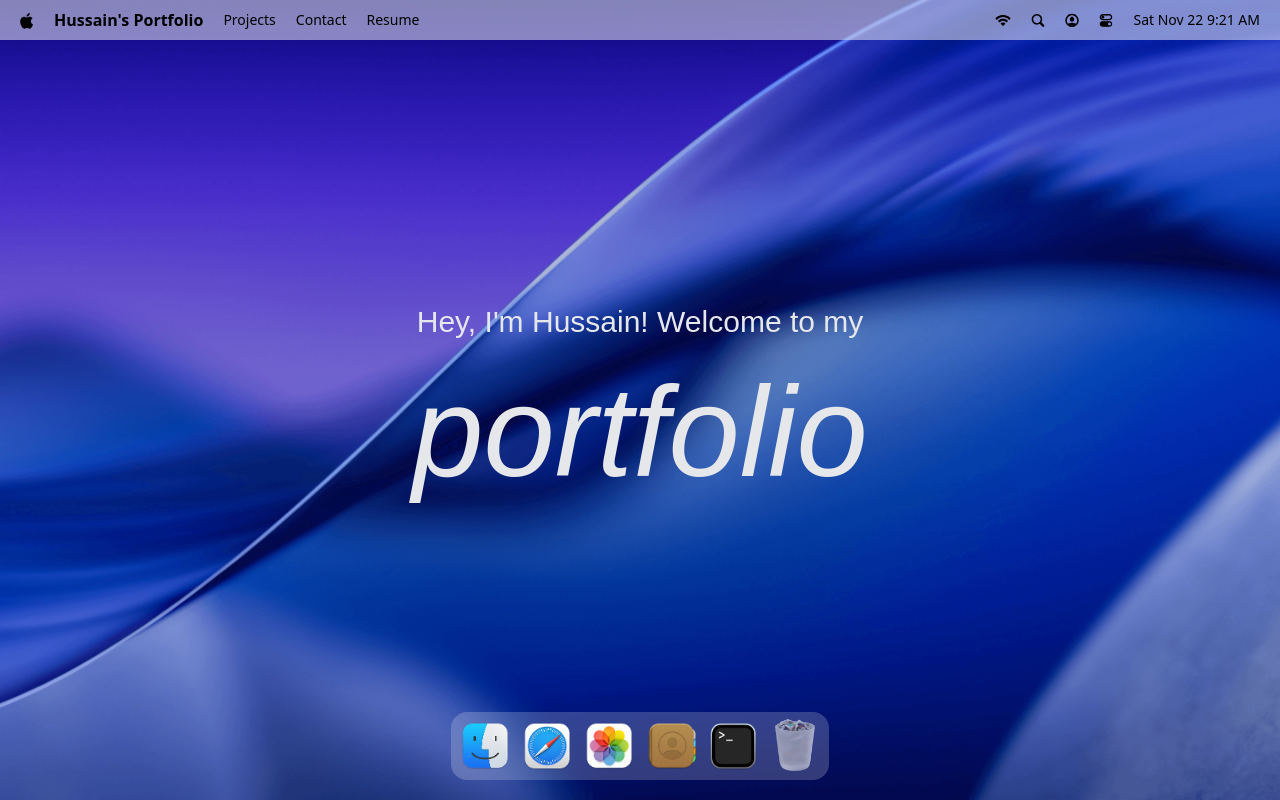
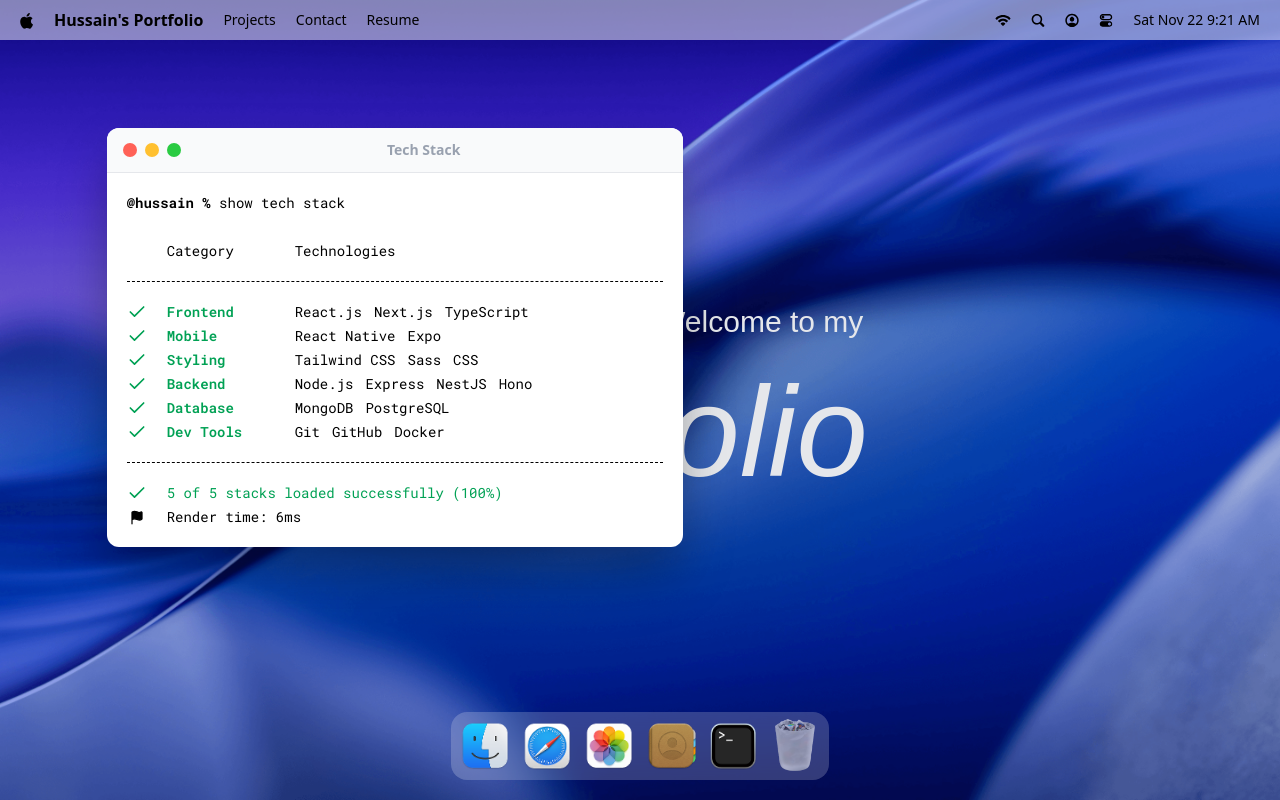
Before and after one commit to hussain-ahmed2/macos-portfolio, a React (Vite) app: page / in a window 1280 px wide. Both pictures are taken after a click on the button 733 px from the left and 746 px from the top of the page. Built offline with nearby package versions, Linux system fonts and the light colour scheme; a web font is replaced by a local one.

Commit message:
Add WindowControls component and implement WindowWrapper for draggable windows

```diff
--- a/src/App.tsx
+++ b/src/App.tsx
@@ -1,4 +1,10 @@
+import gsap from "gsap";
+import { Draggable } from "gsap/Draggable";
+
 import { Navbar, Welcome, Dock } from "@/components";
+import { Terminal } from "@/windows";
+
+gsap.registerPlugin(Draggable);
 
 const App = () => {
 	return (
@@ -6,6 +12,8 @@
 			<Navbar />
 			<Welcome />
 			<Dock />
+
+			<Terminal />
 		</main>
 	);
 };
--- /dev/null
+++ b/src/components/WindowControls.tsx
@@ -0,0 +1,19 @@
+import type { WindowKey } from "@/constants";
+import useWindowStore from "@/store/window";
+
+type Props = {
+	target: WindowKey;
+};
+
+const WindowControls = ({ target }: Props) => {
+	const { closeWindow } = useWindowStore();
+
+	return (
+		<div id="window-controls">
+			<div className="close" onClick={() => closeWindow(target)} />
+			<div className="minimize" />
+			<div className="maximize" />
+		</div>
+	);
+};
+export default WindowControls;
--- a/src/components/index.ts
+++ b/src/components/index.ts
@@ -1,5 +1,6 @@
 import Navbar from "./Navbar";
 import Welcome from "./Welcome";
 import Dock from "./Dock";
+import WindowControls from "./WindowControls";
 
-export { Navbar, Welcome, Dock };
+export { Navbar, Welcome, Dock, WindowControls };
--- /dev/null
+++ b/src/hoc/WindowWrapper.tsx
@@ -0,0 +1,58 @@
+import type { WindowKey } from "@/constants";
+import useWindowStore from "@/store/window";
+import { useGSAP } from "@gsap/react";
+import gsap from "gsap";
+import { Draggable } from "gsap/Draggable";
+import { useLayoutEffect, useRef } from "react";
+
+type Props = Record<string, unknown>;
+
+const WindowWrapper = (Component: React.FC, windowKey: WindowKey) => {
+	const Wrapped = (props: Props) => {
+		const { windows, focusWindow } = useWindowStore();
+		const { zIndex, isOpen } = windows[windowKey];
+		const ref = useRef<HTMLElement>(null);
+
+		useGSAP(() => {
+			const el = ref.current;
+			if (!el || !isOpen) return () => {};
+
+			el.style.display = "block";
+
+			gsap.fromTo(
+				el,
+				{ scale: 0.8, opacity: 0, y: 40 },
+				{ scale: 1, opacity: 1, y: 0, duration: 0.3, ease: "power3.out" }
+			);
+		}, [isOpen]);
+
+		useGSAP(() => {
+			const el = ref.current;
+			if (!el) return;
+
+			const [instance] = Draggable.create(el, { onPress: () => focusWindow(windowKey) });
+
+			return () => {
+				instance.kill();
+			};
+		}, []);
+
+		useLayoutEffect(() => {
+			const el = ref.current;
+			if (!el) return;
+
+			el.style.display = isOpen ? "block" : "none";
+		}, [isOpen]);
+
+		return (
+			<section id={windowKey} ref={ref} style={{ zIndex }} className="absolute">
+				<Component {...props} />
+			</section>
+		);
+	};
+
+	Wrapped.displayName = `WindowWrapper(${Component.displayName || Component.name || "Component"})`;
+
+	return Wrapped;
+};
+export default WindowWrapper;
--- /dev/null
+++ b/src/windows/Terminal.tsx
@@ -0,0 +1,58 @@
+import { WindowControls } from "@/components";
+import { techStack } from "@/constants";
+import WindowWrapper from "@/hoc/WindowWrapper";
+import { Check, Flag } from "lucide-react";
+
+const Terminal = () => {
+	return (
+		<>
+			<div id="window-header">
+				<WindowControls target="terminal" />
+				<h2>Tech Stack</h2>
+			</div>
+
+			<div className="techstack">
+				<p>
+					<span className="font-bold">@hussain % </span>
+					show tech stack
+				</p>
+
+				<div className="label">
+					<p className="w-32">Category</p>
+					<p>Technologies</p>
+				</div>
+
+				<ul className="content">
+					{techStack.map(({ category, items }) => (
+						<li key={category} className="flex items-center">
+							<Check className="check" size={20} />
+							<h3>{category}</h3>
+							<ul>
+								{items.map((item, i) => (
+									<li key={item}>
+										{item} {i > items.length ? "," : ""}
+									</li>
+								))}
+							</ul>
+						</li>
+					))}
+				</ul>
+
+				<div className="footnote">
+					<p>
+						<Check size={20} /> 5 of 5 stacks loaded successfully (100%)
+					</p>
+
+					<p className="text-black">
+						<Flag size={15} fill="black" />
+						Render time: 6ms
+					</p>
+				</div>
+			</div>
+		</>
+	);
+};
+
+const TerminalWindow = WindowWrapper(Terminal, "terminal");
+
+export default TerminalWindow;
--- /dev/null
+++ b/src/windows/index.ts
@@ -0,0 +1,3 @@
+import Terminal from "@/windows/Terminal";
+
+export { Terminal };
```
